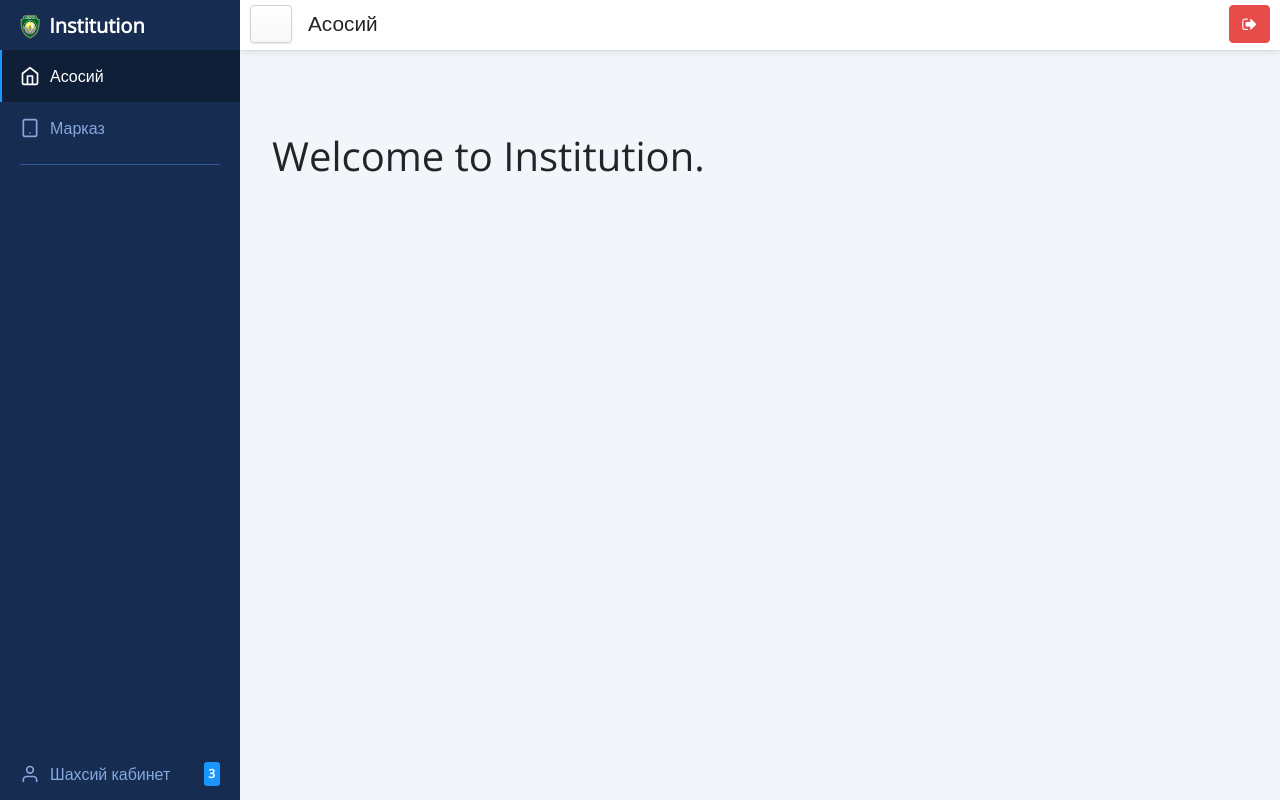
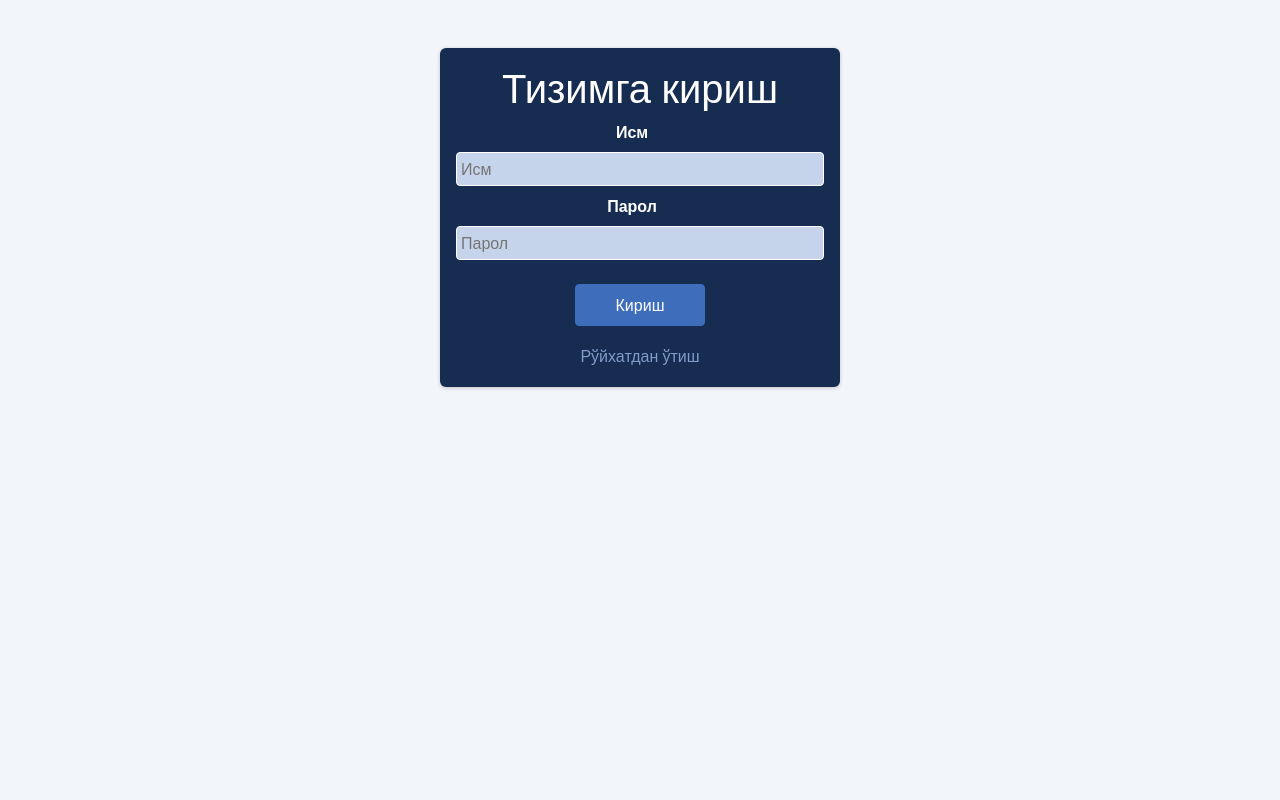
Before and after one commit to Shexrozbek2002/edufrond, a React (Create React App) app: page /login in a window 1280 px wide. Before the commit this address led to /home. Built offline with nearby package versions, Linux system fonts and the light colour scheme; some icons are missing.

Commit message:
login added

```diff
--- a/src/App.js
+++ b/src/App.js
@@ -3,8 +3,8 @@ import { Route, Switch, Redirect } from 'react-router-dom';
 import DashboardLayout from './layouts/DashboardLayout';
 import './vibe/scss/styles.scss';
 import createRequest, { fetchRequest } from './helpers/createRequest';
-// import AuthContext from './store/auth-context';
-// import Login from './views/pages/Login/Login';
+import AuthContext from './store/auth-context';
+import Login from './views/pages/Login/Login';
 // import Limit from './views/pages/Limit/Limit';
 import InstitutionForm from './views/pages/InstitutionForm/InstitutionForm';
 
@@ -29,7 +29,7 @@ import InstitutionForm from './views/pages/InstitutionForm/InstitutionForm';
 // };
 
 export default function App() {
-  // const authCtx = useContext(AuthContext);
+  const authCtx = useContext(AuthContext);
 
   // useEffect(async () => {
   //   if (authCtx.isLoggedIn && window.location.pathname != '/payment') {
@@ -60,22 +60,17 @@ export default function App() {
 
   return (
     <Switch>
-      {/* {!authCtx.isLoggedIn && (
+      {!authCtx.isLoggedIn && (
         <Route path="/login">
           <Login />
         </Route>
       )}
-      {authCtx.isLoggedIn && (
-        <Route path="/payment">
-          <Limit />
-        </Route>
-      )}
+
       {authCtx.isLoggedIn && <Route component={DashboardLayout} />}
-      {!authCtx.isLoggedIn && <Redirect to="/login" />} */}
-      <Route component={DashboardLayout} />
-      <Route path="/center">
+      {/* <Route path="/center">
         <InstitutionForm />
-      </Route>
+      </Route> */}
+      {!authCtx.isLoggedIn && <Redirect to="/login" />}
       <Route path="*">
         <Redirect to="/" />
       </Route>
```
Also changed, not shown: 1 other file (tests, documents, lock files or other folders).
